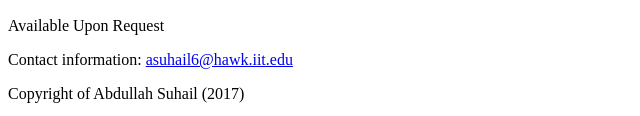
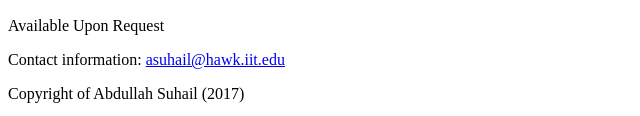
Before and after one commit to asuhail1270106/asuhail_Project2, a plain HTML site: page resume2017.html in a window 1280 px wide. Shown: the part 1338-1454 px from the top of the page, 0-640 px from the left. Drawn offline with Linux system fonts and the light colour scheme.

Commit message:
Update resume2017.html

```diff
--- a/resume2017.html
+++ b/resume2017.html
@@ -78,7 +78,7 @@
       <p> Available Upon Request </p>
     </section>
     <footer id="ContactInfo">
-      <p>Contact information: <a href="mailto:asuhail@hawk.iit.edu">asuhail6@hawk.iit.edu</a></p>
+      <p>Contact information: <a href="mailto:asuhail@hawk.iit.edu">asuhail@hawk.iit.edu</a></p>
       <p>Copyright of Abdullah Suhail (2017)</p>
     </footer>
   </body>
```
